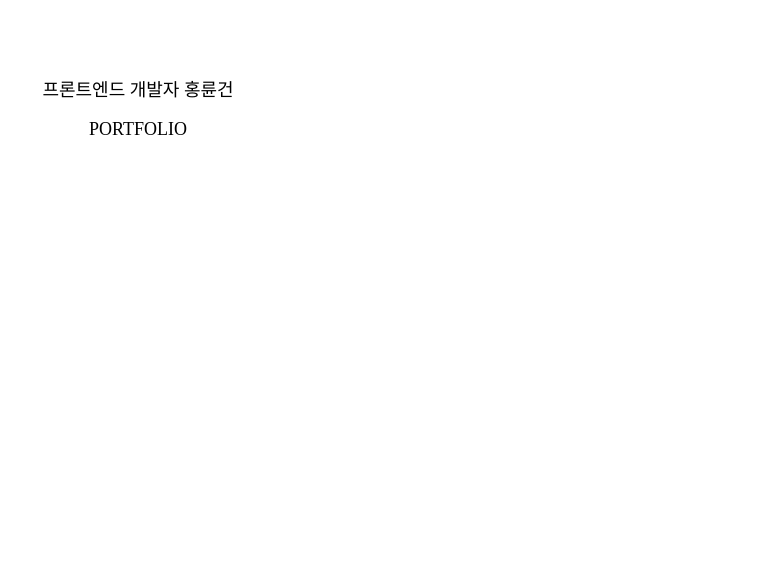
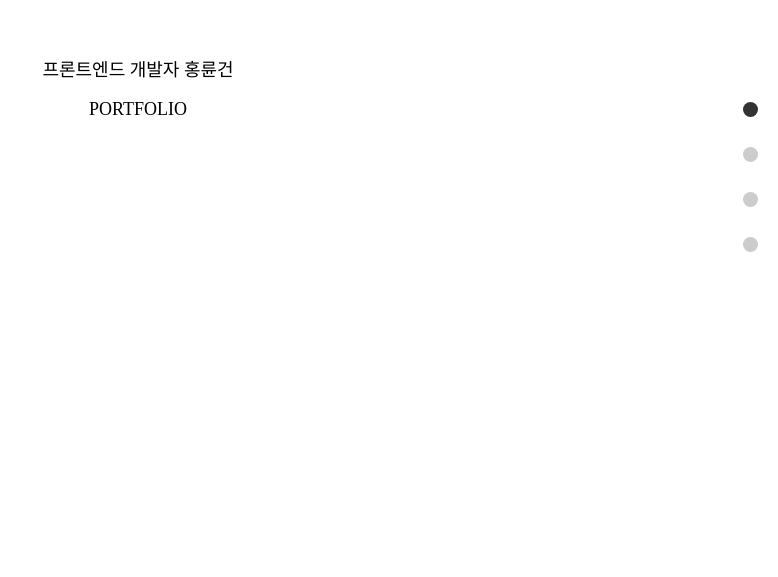
Before and after one commit to aypooo/portpolio-site, a React (Create React App) app: page / in a window 1280 px wide. Shown: the part 223-800 px from the top of the page, without its empty margins (502-1280 px from the left). Built offline with nearby package versions, Linux system fonts and the light colour scheme.

Commit message:
navigation 추가

```diff
--- a/src/App.css
+++ b/src/App.css
@@ -3,23 +3,21 @@
   text-align: center;
 
 }
+
+/* 섹션*/
 .section {
-  height: 200vh; /* 뷰포트의 높이만큼 설정 */
+  height: 150vh;
   align-items: center;
 }
-
-/* 각 섹션 스타일 */
-.main,
-.profile,
-.works,
-.skill {
+.section-content {
   position: -webkit-sticky;
   position: sticky;
-  top: 30%; /* 화면 상단에 고정됨 */
-  background-color: #ffffff; /* 각 섹션의 배경색 */
-  z-index: 1000; /* 다른 요소 위에 표시되도록 설정 */
-  padding: 20px; /* 내용과의 간격 조정 */
+  top: 30%;
+  background-color: #ffffff;
+  z-index: 1000;
+  padding: 20px;
 }
+
 .main{
   font-size: large;
 }
@@ -32,8 +30,6 @@
 .skill{
 
 }
-
-
 
 .main.animate {
   animation: fadeInUp 3s forwards; /* 애니메이션 이름, 지속 시간, 채우기 모드 */
@@ -49,3 +45,49 @@
     transform: translateY(0); /* 최종 위치 */
   }
 }
+
+
+/* 네비게이션 */
+.navigation {
+  position: fixed;
+  right: 20px;
+  top: 50%;
+  transform: translateY(-50%);
+  z-index: 9999;
+}
+.navigation ul {
+  list-style: none;
+  padding: 0;
+}
+
+.dot {
+  background-color: #ccc;
+  border-radius: 50%;
+  width: 15px;
+  height: 15px;
+  margin: 30px 0;
+  transition: background-color 0.3s;
+  position: relative; /* 툴팁 위치 조정을 위해 추가 */
+}
+
+.active {
+  background-color: #333; /* 활성화된 점의 색상 변경 */
+}
+.dot:hover::after {
+  content: attr(data-title);
+  position: absolute;
+  left: -100px;
+  width: 40px;
+  height: 20px;
+  background-color: #000;
+  color: #fff;
+  padding: 5px 10px;
+  border-radius: 5px;
+  white-space: nowrap;
+  font-size: 14px;
+  z-index: 1;
+}
+
+.dot:hover {
+  background-color: #555; /* 마우스를 올렸을 때 점의 색상 변경 */
+}
--- a/src/App.tsx
+++ b/src/App.tsx
@@ -1,28 +1,52 @@
-import React from 'react';
+import React, { useState, useEffect } from 'react';
 import './App.css';
 import Profile from './components/Profile';
 import Works from './components/Works';
 import Main from './components/Main';
 import Skill from './components/Skill';
-import useScrollAnimation from './hooks/useScrollAnimation';
+import useScrollAnimation from './hooks/useScrollAnimation'; // 훅 임포트
 
 function App() {
-  const { ref, inView } = useScrollAnimation();
+  // 각 섹션의 inView 상태를 관리하기 위한 상태 변수
+  const [currentSection, setCurrentSection] = useState('');
+
+  // 각 섹션의 inView 상태 감지를 위한 훅 사용
+  const mainAnimation = useScrollAnimation();
+  const profileAnimation = useScrollAnimation();
+  const skillAnimation = useScrollAnimation();
+  const worksAnimation = useScrollAnimation();
+
+  // 현재 활성화된 섹션을 감지하여 상태 업데이트
+  useEffect(() => {
+    if (mainAnimation.inView) setCurrentSection('main') ;
+    else if (profileAnimation.inView) setCurrentSection('profile');
+    else if (skillAnimation.inView) setCurrentSection('skill');
+    else if (worksAnimation.inView) setCurrentSection('works');
+  }, [mainAnimation.inView, profileAnimation.inView, skillAnimation.inView, worksAnimation.inView]);
+
   return (
     <div className="App">
-      <section className="section">
+      <nav className="navigation">
+        <ul>
+          <li className={currentSection === 'main' ? 'dot active' : 'dot'} data-title="Main"></li>
+          <li className={currentSection === 'profile' ? 'dot active' : 'dot'} data-title="Profile"></li>
+          <li className={currentSection === 'skill' ? 'dot active' : 'dot'} data-title="Skill"></li>
+          <li className={currentSection === 'works' ? 'dot active' : 'dot'} data-title="Works"></li>
+        </ul>
+      </nav>
+
+      <section id="main" className="section" ref={mainAnimation.ref}>
         <Main/>
       </section>
-      <section className="section">
+      <section id="profile" className="section" ref={profileAnimation.ref}>
         <Profile />
       </section>
-      <section className="section">
+      <section id="skill" className="section" ref={skillAnimation.ref}>
         <Skill />
       </section>
-      <section className="section">
+      <section id="works" className="section" ref={worksAnimation.ref}>
         <Works />
       </section>
-
     </div>
   );
 }
--- a/src/components/Main.tsx
+++ b/src/components/Main.tsx
@@ -4,7 +4,7 @@ import useScrollAnimation from '../hooks/useScrollAnimation';
 const Main = () => {
   const { ref, inView } = useScrollAnimation();
   return (
-    <div ref={ref} className={`main ${inView ? 'animate' : ''}`}>
+ <div ref={ref} className={`section-content main ${inView ? 'animate' : ''}`}>
     <div className="main">
       <p>프론트엔드 개발자 홍륜건</p>
       <p>PORTFOLIO</p>
--- a/src/components/Profile.tsx
+++ b/src/components/Profile.tsx
@@ -5,7 +5,7 @@ const Profile = () => {
 
   const { ref, inView } = useScrollAnimation();
   return (
-    <div ref={ref} className={`main ${inView ? 'animate' : ''}`}>
+    <div ref={ref} className={`section-content main ${inView ? 'animate' : ''}`}>
       <div className="profile">
         <h2>Profile</h2>
         <h4>홍륜건</h4>
--- a/src/components/Skill.tsx
+++ b/src/components/Skill.tsx
@@ -4,7 +4,7 @@ import useScrollAnimation from '../hooks/useScrollAnimation';
 const Skill = () => {
   const { ref, inView } = useScrollAnimation();
   return (
-    <div ref={ref} className={`main ${inView ? 'animate' : ''}`}>
+    <div ref={ref} className={`section-content main ${inView ? 'animate' : ''}`}>
     <div className="skill">
       <h2>Skill</h2>
       <p>react</p>
--- a/src/components/Works.tsx
+++ b/src/components/Works.tsx
@@ -4,7 +4,7 @@ import useScrollAnimation from '../hooks/useScrollAnimation';
 const Works = () => {
   const { ref, inView } = useScrollAnimation();
   return (
-    <div ref={ref} className={`main ${inView ? 'animate' : ''}`}>
+    <div ref={ref} className={`section-content main ${inView ? 'animate' : ''}`}>
     <div className="works">
       <h2>Works</h2>
       <p onClick={()=>window.open("https://github.com/aypooo/blog")}>https://github.com/aypooo/blog</p>
```
